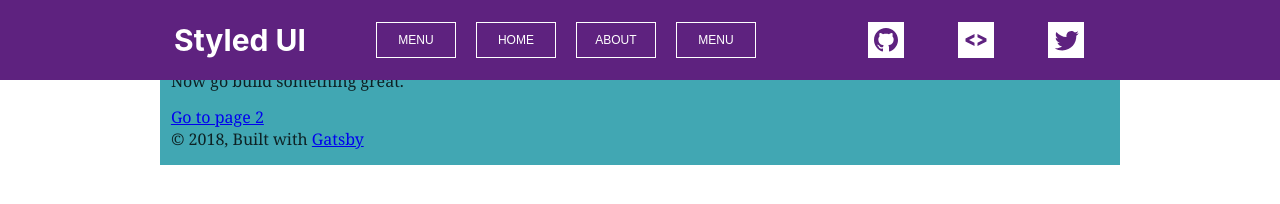
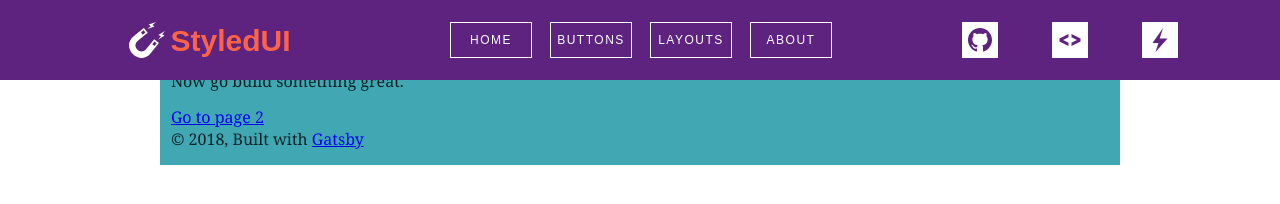
Before and after one commit to ferdelamad/styledui, a Gatsby site: page / in a window 1280 px wide. Built offline with nearby package versions, Linux system fonts and the light colour scheme; Gatsby itself is replaced by a stand-in of ours.

Commit message:
Added logo icon and styling

```diff
--- a/src/components/header/Head.js
+++ b/src/components/header/Head.js
@@ -6,30 +6,26 @@ import UL from './UL'
 import Link from './Link'
 import Github from '../icons/Github'
 import Code from '../icons/Code'
-import Twitter from '../icons/Twitter'
+import Light from '../icons/Light'
 
 const Head = () => (
   <Header>
-    <Logo>Styled UI</Logo>
-    <div>
+    <Logo />
     <Nav>
       <UL gap="20px">
-          <Link>Menu</Link>
         <Link>Home</Link>
+        <Link>Buttons</Link>
+        <Link>Layouts</Link>
         <Link>About</Link>
-          <Link>Menu</Link>
       </UL>
     </Nav>
-    </div>
-    <div>
     <Nav>
       <UL gap="10px" justifyItems="center">
         <Github />
         <Code />
-          <Twitter />
+        <Light />
       </UL>
     </Nav>
-    </div>
   </Header>
 )
 
--- a/src/components/header/Header.js
+++ b/src/components/header/Header.js
@@ -7,11 +7,19 @@ const Header = styled.header`
   width: 100%;
   display: grid;
   grid-gap: 1rem;
-  grid-template-columns: auto 50rem 30rem;
+  grid-template-columns: 1fr 1fr 1fr;
   justify-content: center;
   align-items: center;
   padding: 0;
   margin: 0;
+
+  @media (max-width: 1000px) {
+    grid-template-columns: 1fr;
+    height: 22vh;
+    padding: 0.5rem;
+    margin-bottom: 200px;
+    grid-gap: 0;
+  }
 
   @media (max-width: 700px) {
     grid-template-columns: 1fr;
--- a/src/components/header/Link.js
+++ b/src/components/header/Link.js
@@ -8,9 +8,10 @@ const A = styled.a`
   border: 1px solid white;
   background-color: transparent;
   text-transform: uppercase;
-  padding: 1rem;
+  padding: 1rem 4rem;
   color: white;
-  font-family: Arial, Helvetica, sans-serif;
+  font-family: 'Poppins', sans-serif;
+  letter-spacing: 0.15rem;
   font-size: 1.2rem;
   cursor: pointer;
   transition: all 0.5s ease;
--- a/src/components/header/Logo.js
+++ b/src/components/header/Logo.js
@@ -1,23 +1,30 @@
+import React from 'react'
 import styled from 'styled-components'
+import Magnet from '../icons/Magnet'
+
+const Container = styled.div`
+  display: flex;
+  align-items: center;
+  justify-content: center;
+`
 
 const H1 = styled.h1`
-  color: white;
-  padding-left: 2rem;
+  color: tomato;
   transition: all 0.5s ease;
+  font-family: 'Poppins', sans-serif;
+  padding-left: 0.5rem;
+  cursor: pointer;
 
   :hover {
-    color: tomato;
-  }
-
-  @media (max-width: 700px) {
-    text-align: center;
-    padding-left: 0;
-  }
-
-  @media (max-width: 500px) {
-    text-align: center;
-    padding-left: 0;
+    color: #fff;
   }
 `
 
-export default H1
+const Logo = () => (
+  <Container>
+    <Magnet />
+    <H1>StyledUI </H1>
+  </Container>
+)
+
+export default Logo
--- /dev/null
+++ b/src/components/icons/Light.js
@@ -0,0 +1,16 @@
+import React from 'react'
+import SVG from './SVG'
+
+const Light = () => (
+  <SVG
+    xmlns="http://www.w3.org/2000/svg"
+    width="36"
+    height="36"
+    viewBox="0 0 24 24"
+    fill="#fff"
+  >
+    <path d="M0 0v24h24v-24h-24zm9 20l1.994-6h-3.994l7-10-2.195 7h5.195l-8 9z" />
+  </SVG>
+)
+
+export default Light
--- /dev/null
+++ b/src/components/icons/Magnet.js
@@ -0,0 +1,17 @@
+import React from 'react'
+import SVG from './SVG'
+
+const Magnet = () => (
+  <SVG
+    xmlns="http://www.w3.org/2000/svg"
+    width="36"
+    height="36"
+    viewBox="0 0 24 24"
+    fill="#fff"
+    color="#fff"
+  >
+    <path d="M14.474 20.863c2.038-2.485 5.519-6.799 5.519-6.799l-3.201-2.577s-2.381 2.936-5.476 6.748c-3.592 4.426-9.901-2.008-5.559-5.56 3.8-3.107 6.747-5.475 6.747-5.475l-2.576-3.2s-4.312 3.484-6.799 5.517c-2.218 1.813-3.129 3.957-3.129 6.033 0 4.379 4.052 8.45 8.431 8.45 2.072 0 4.219-.913 6.043-3.137zm3.936-6.628l-1.415 1.759-1.45-1.165 1.417-1.762 1.448 1.168zm-8.653-8.654l1.167 1.449-1.762 1.417-1.165-1.45 1.76-1.416zm9.611 6.3l4.318-2.88-1.575-.638 1.889-2.414-4.421 2.788 1.716.695-1.927 2.449zm-7.292-7.186l4.916-1.667-1.356-1.022 2.448-2.006-4.991 1.712 1.478 1.114-2.495 1.869z" />
+  </SVG>
+)
+
+export default Magnet
--- a/src/components/icons/SVG.js
+++ b/src/components/icons/SVG.js
@@ -4,9 +4,10 @@ const SVG = styled.svg`
   display: grid;
   justify-content: center;
   transition: all 0.5s ease;
+  cursor: pointer;
 
   :hover {
-    fill: #ff6347;
+    fill: ${props => props.color || '#ff6347'};
   }
 `
-export default SVG;
+export default SVG
--- a/src/components/icons/Twitter.js
+++ /dev/null
@@ -1,16 +0,0 @@
-import React from 'react'
-import SVG from './SVG';
-
-const Twitter = () => (
-  <SVG
-    xmlns="http://www.w3.org/2000/svg"
-    width="36"
-    height="36"
-    viewBox="0 0 24 24"
-    fill="#fff"
-  >
-  <path d="M0 0v24h24v-24h-24zm18.862 9.237c.208 4.617-3.235 9.765-9.33 9.765-1.854 0-3.579-.543-5.032-1.475 1.742.205 3.48-.278 4.86-1.359-1.437-.027-2.649-.976-3.066-2.28.515.098 1.021.069 1.482-.056-1.579-.317-2.668-1.739-2.633-3.26.442.246.949.394 1.486.411-1.461-.977-1.875-2.907-1.016-4.383 1.619 1.986 4.038 3.293 6.766 3.43-.479-2.053 1.079-4.03 3.198-4.03.944 0 1.797.398 2.396 1.037.748-.147 1.451-.42 2.085-.796-.245.767-.766 1.41-1.443 1.816.664-.08 1.297-.256 1.885-.517-.44.656-.997 1.234-1.638 1.697z"/>
-  </SVG>
-)
-
-export default Twitter
--- a/src/pages/404.js
+++ b/src/pages/404.js
@@ -6,7 +6,7 @@ import SEO from '../components/seo'
 const NotFoundPage = () => (
   <Layout>
     <SEO title="404: Not found" />
-    <h1>NOT FOUND</h1>
+    <h1>(·_·)</h1>
     <p>You just hit a route that doesn&#39;t exist... the sadness.</p>
   </Layout>
 )
```
Lines whose indentation alone changed are shown as unchanged.
